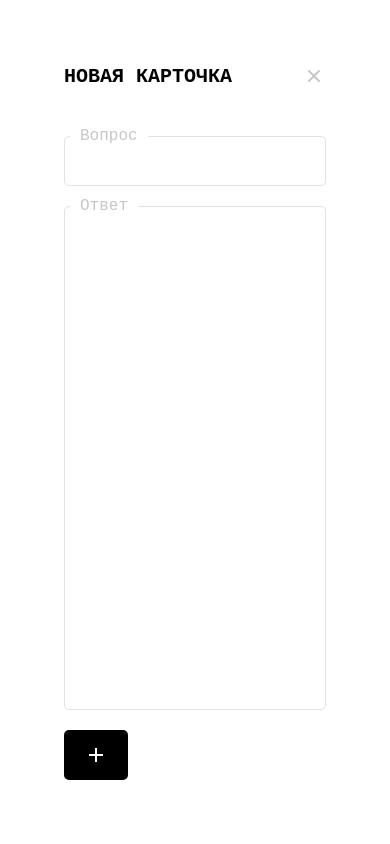
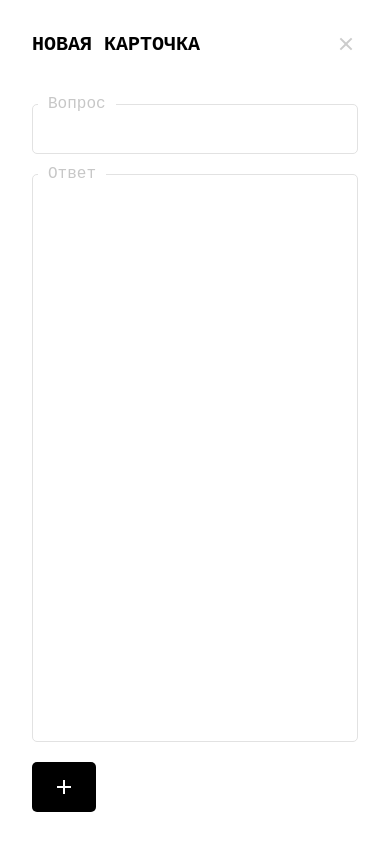
Before and after one commit to kyborq/prepare-cards, a React (Vite) app: page / in a window 390 px wide. Both pictures are taken after a click on the button 326 px from the left and 57 px from the top of the page. Built offline with nearby package versions, Linux system fonts and the light colour scheme; a web font is replaced by a local one.

Commit message:
Fixed styles for mobile

```diff
--- a/src/App.module.css
+++ b/src/App.module.css
@@ -30,7 +30,7 @@
 
 .Page {
   padding: 64px;
-  padding-top: 160px;
+  padding-top: 146px;
 }
 
 .Logo {
@@ -59,7 +59,7 @@
 
   .Page {
     padding: 32px;
-    padding-top: 130px;
+    padding-top: 114px;
   }
 
   .HeaderContainer {
--- a/src/components/Field/Field.tsx
+++ b/src/components/Field/Field.tsx
@@ -17,6 +17,7 @@ export const Field = forwardRef(
           ref={ref}
           className={styles.Input}
           name={name}
+          autoComplete="off"
           onChange={onChange}
         />
       </div>
@@ -43,6 +44,7 @@ export const MultilineField = forwardRef(
           className={styles.Input}
           name={name}
           onChange={onChange}
+          autoComplete="off"
         />
       </div>
     );
--- a/src/components/IconButton/IconButton.module.css
+++ b/src/components/IconButton/IconButton.module.css
@@ -1,6 +1,6 @@
 .Icon {
   cursor: pointer;
-  fill: #c7c7c7;
+  fill: rgba(0, 0, 0, 0.2);
 }
 
 .Icon:hover {
--- a/src/components/Modal/Modal.module.css
+++ b/src/components/Modal/Modal.module.css
@@ -23,13 +23,14 @@
 
 .Header {
   display: flex;
-  justify-content: space-between;
+  /* justify-content: space-between; */
   align-items: center;
 }
 
 .Title {
   font-size: 20px;
   text-transform: uppercase;
+  flex: 1;
 }
 
 .Content {
@@ -40,7 +41,15 @@
 }
 
 @media screen and (max-width: 768px) {
-  .Panel {
+  .Overlay {
+    justify-content: center;
+    align-items: normal;
+  }
+
+  .Modal {
     width: 100%;
+    /* height: 100%; */
+    padding: 32px;
+    flex: 1;
   }
 }
--- a/src/components/Panel/Panel.module.css
+++ b/src/components/Panel/Panel.module.css
@@ -39,5 +39,6 @@
 @media screen and (max-width: 768px) {
   .Panel {
     width: 100%;
+    padding: 32px;
   }
 }
--- a/src/index.css
+++ b/src/index.css
@@ -1,6 +1,7 @@
 :root {
   font-family: "Martian Mono", monospace;
   user-select: none;
+  -webkit-tap-highlight-color: transparent;
 }
 
 h1,
@@ -24,6 +25,6 @@ body {
 }
 
 #root {
-  min-height: 100vh;
+  min-height: 100dvh;
   display: flex;
 }
```
